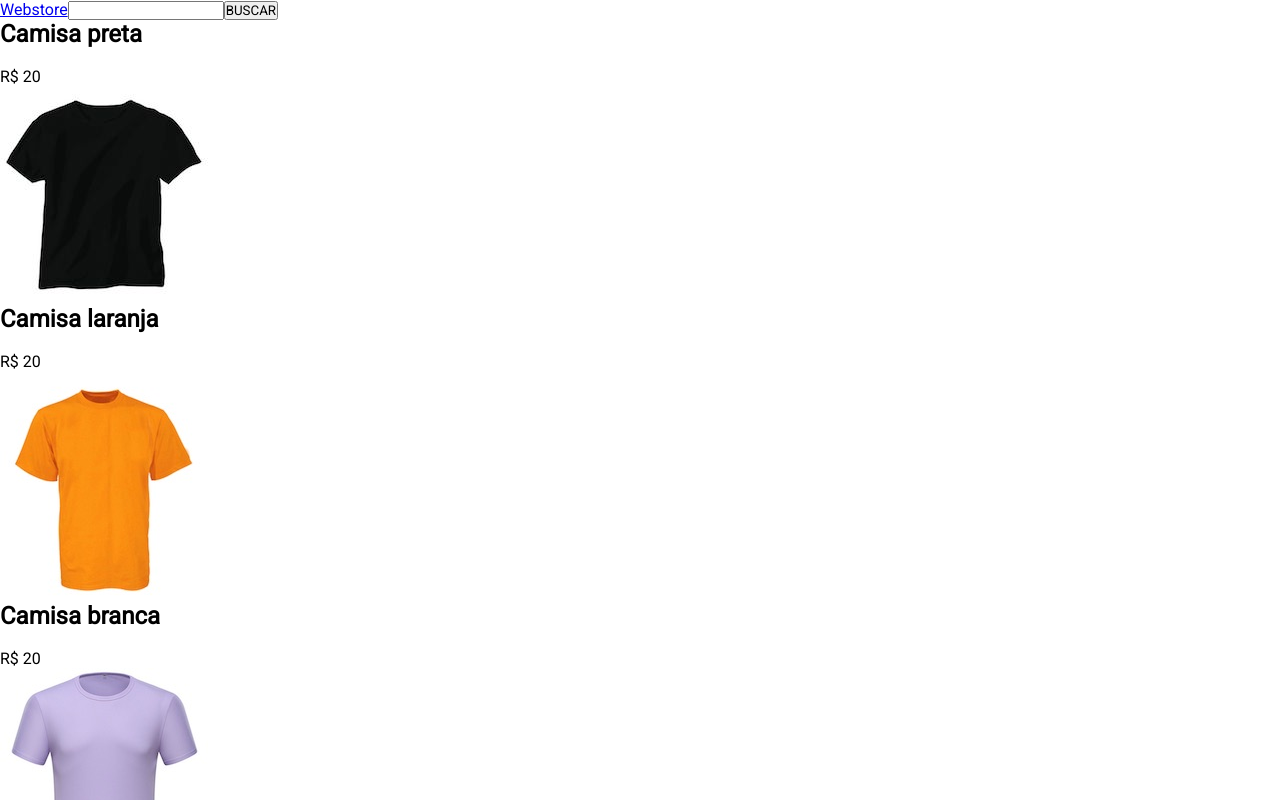
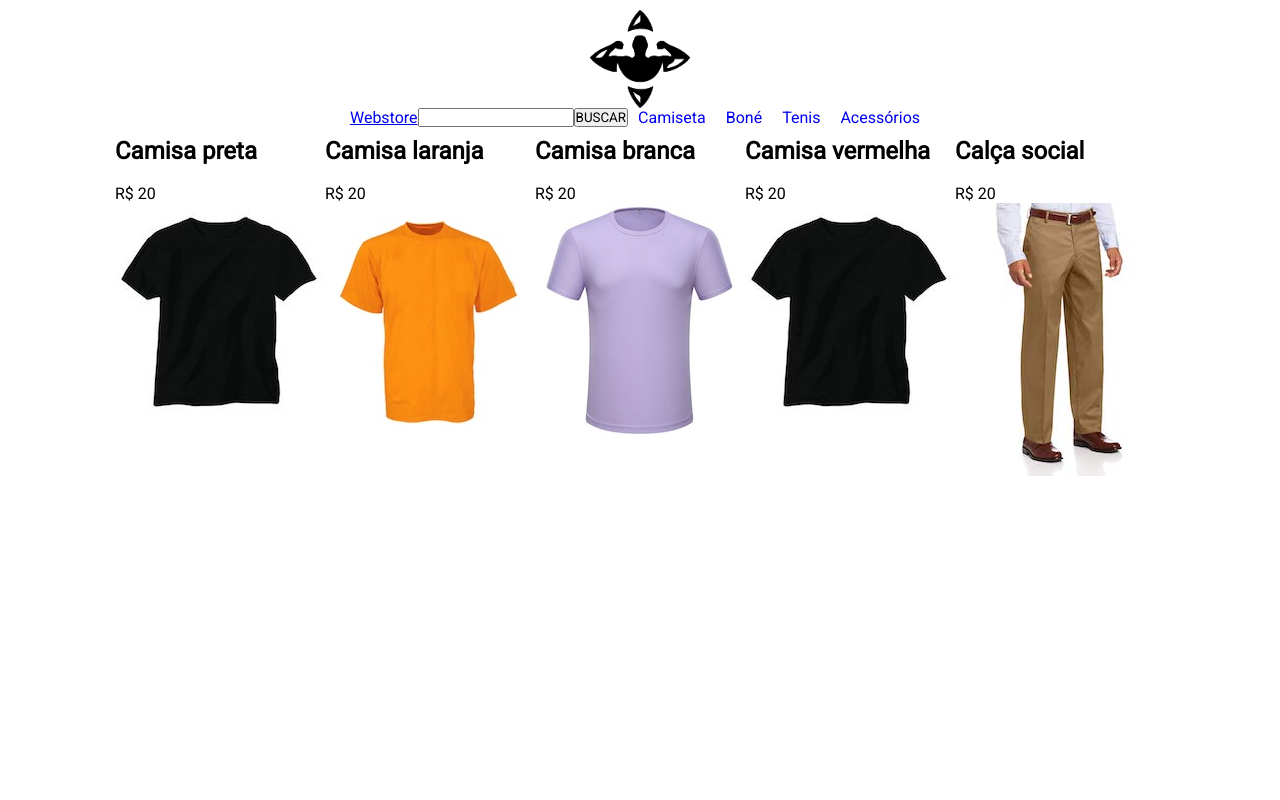
Before and after one commit to cadu4duarte/Webjump-ReactJs, a React (Vite) app: page / in a window 1280 px wide. Shown: the top 800 px of the page. Built offline with nearby package versions, Linux system fonts and the light colour scheme.

Commit message:
arquivo de estilo global criado

```diff
--- a/src/App.jsx
+++ b/src/App.jsx
@@ -1,7 +1,7 @@
 import {BrowserRouter, Routes, Route} from 'react-router-dom';
 import Home from './pages/Home';
 import SearchAppBar from './components/Header';
-import './global.css'
+import './global.css';
 
 
 function App() {
@@ -9,14 +9,16 @@ function App() {
 
 
   return (
+    <BrowserRouter>
+      <div className="container">
         <div className="App">
-      <BrowserRouter>
           <SearchAppBar/>
             <Routes>
               <Route exact path="/" element={<Home/>}/>
             </Routes>
+        </div>
+      </div>
     </BrowserRouter>
-    </div>
   )
 }
 
--- a/src/components/Header/index.jsx
+++ b/src/components/Header/index.jsx
@@ -1,12 +1,22 @@
 import React from 'react';
 import {Link} from 'react-router-dom';
-
+import GymLogo from '../../assets/media/4x.png';
+import './style.css';
 export default function Header() {
   return(
         <header>
-          <Link className="logo" to="/">Webstore</Link>
-          <input type="text" className="inputBuscar"></input>
-          <button className="btnBuscar">BUSCAR</button>
+          <img src={GymLogo} alt="logo academia"></img>
+          <div className="headerContent">
+            <Link className="logo" to="/">Webstore</Link>
+            <input type="text" className="inputBuscar"></input>
+            <button className="btnBuscar">BUSCAR</button>
+            <ul>
+              <li><a href="#">Camiseta</a></li>
+              <li><a href="#">Boné</a></li>
+              <li><a href="#">Tenis</a></li>
+              <li><a href="#">Acessórios</a></li>
+            </ul>
+          </div>
         </header>
   );
 }
--- /dev/null
+++ b/src/components/Header/style.css
@@ -0,0 +1,32 @@
+header {
+    display: flex;
+    flex-direction: column;
+    align-items: center;
+    width: 100%;
+}
+
+header ul {
+    display: flex;
+}
+
+header ul li {
+    list-style: none;
+    margin: 0 10px;
+}
+
+li a {
+    text-decoration: none;
+}
+
+header img{
+width: 100px;
+height: auto;
+margin-top: 10px;
+}
+
+.headerContent {
+    display:flex;
+    flex-direction: row;
+    align-items: center;
+    justify-content: space-between;
+}
--- a/src/global.css
+++ b/src/global.css
@@ -8,10 +8,21 @@
     padding: 0;
     box-sizing: border-box;
 }
-
-.App {
-
+.container {
+    width: 100%;
     display: flex;
     flex-direction: column;
+    align-items:center;
+}
+.App {
+   width: 90%;
+    display: flex;
+    flex-direction: column;
+}
 
+.header{
+    height: 50px;
+    width: 100%;
+    background: red;
+    display:flex;
 }
--- a/src/pages/Home/index.jsx
+++ b/src/pages/Home/index.jsx
@@ -1,36 +1,12 @@
 import React, {useEffect, useState} from 'react';
-import {Link} from "react-router-dom";
 import {roupas} from '../../services/api'
-
+import './style.css';
 
  export default function Home() {
 
-  useEffect(() => {
-    console.log(roupas)
-  }, [])
 
-
-  function testarDudu(){
-    alert('CIGARRO???????')
-  }
-
-
-  testarDudu();
   return(
-    <div>
-      {/* <ul>
-        <li>PÁGINA INICIAL</li>
-        <li>
-          CAMISETA
-        </li>
-        <li>CALÇAS</li>
-        <li>SAPATOS</li>
-        <li>CONTATO</li>
-      </ul> */}
-
-
-
-
+    <div className="container-Content">
       {roupas.map((item)=>
           <div key={Math.random()}>
             <h2>{item.nome}</h2> <br/>
@@ -39,11 +15,7 @@ import {roupas} from '../../services/api'
           </div>
 
       )}
-
     </div>
-
-
-
    );
 
 
--- /dev/null
+++ b/src/pages/Home/style.css
@@ -0,0 +1,6 @@
+.container-Content {
+    display: flex;
+    flex-wrap: wrap;
+    margin-top: 10px;
+    justify-content:center;
+}
```
Also changed, not shown: src/assets/media/4x.png (added), src/assets/media/logo.png (added). Lines whose indentation alone changed are shown as unchanged.
